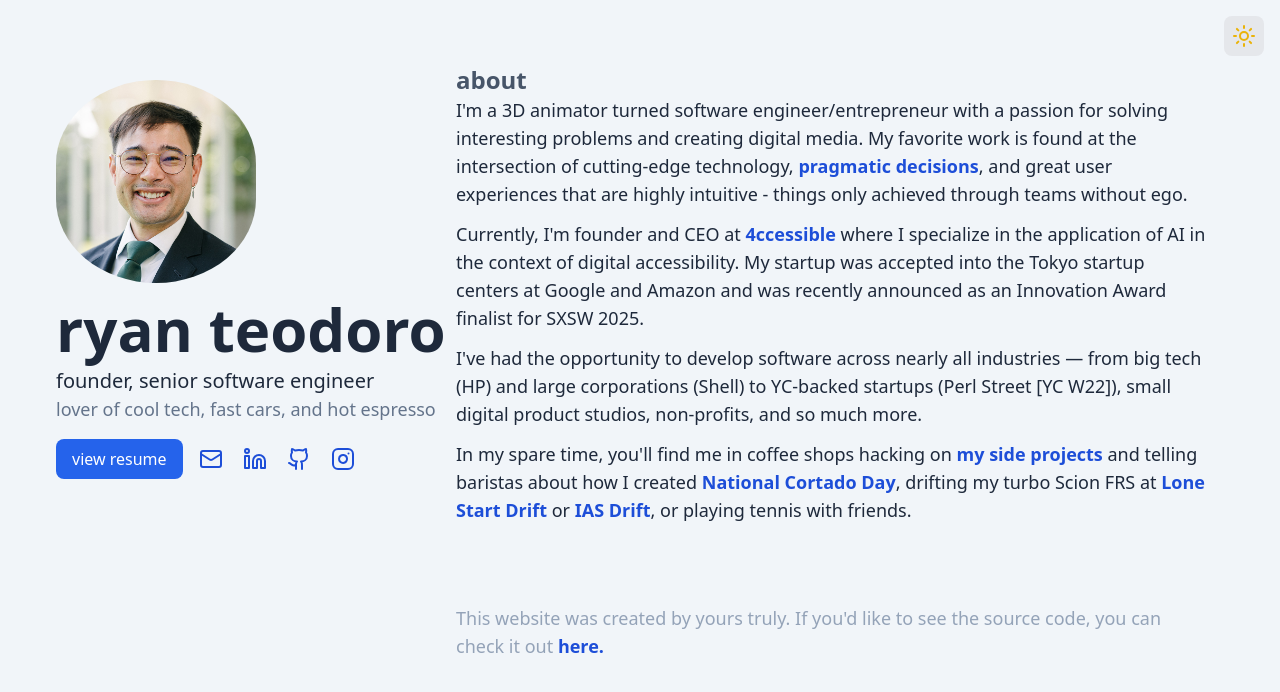
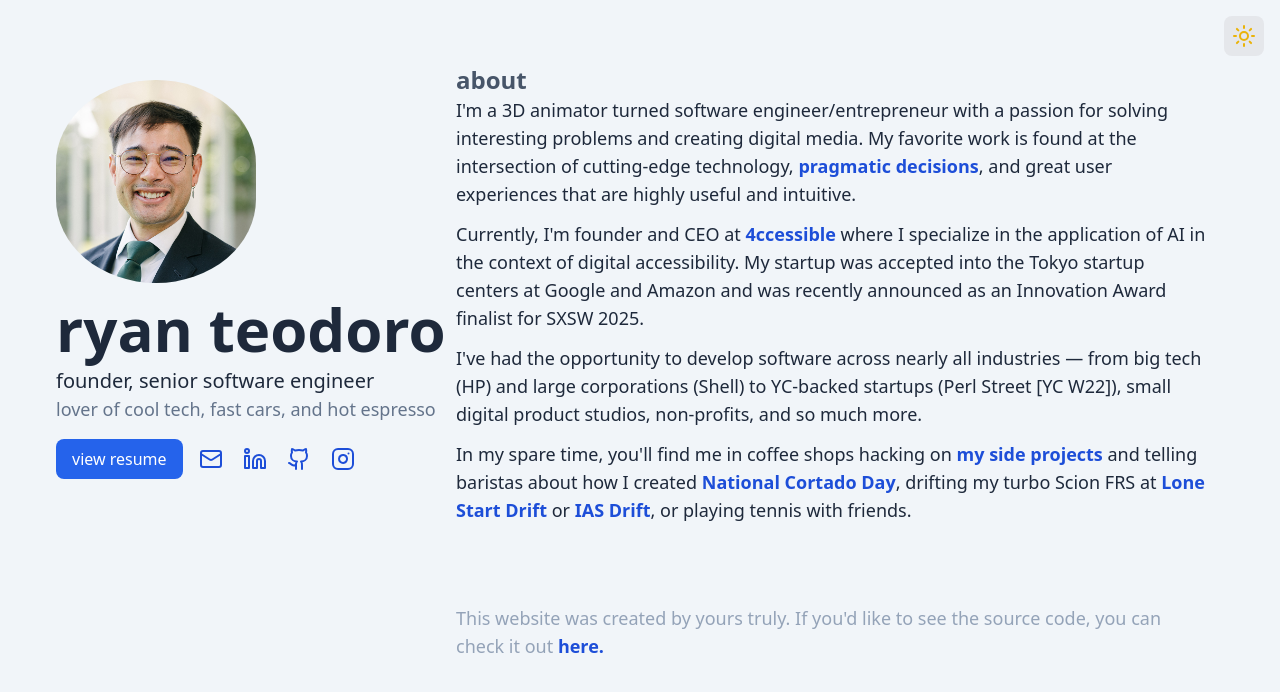
Before and after one commit to thechori/ryanteodoro.com-v2-frontend, a React (Vite) app: page / in a window 1280 px wide. Shown: the top 692 px of the page. Built offline with nearby package versions, Linux system fonts and the light colour scheme.

Commit message:
tweak about wording

```diff
--- a/src/App.tsx
+++ b/src/App.tsx
@@ -16,8 +16,7 @@ function App() {
             <a href="https://medium.com/workleap/pragmatic-software-development-59d12790e422">
               pragmatic decisions
             </a>
-            , and great user experiences that are highly intuitive - things only
-            achieved through teams without ego.
+            , and great user experiences that are highly useful and intuitive.
           </p>
           <p>
             Currently, I'm founder and CEO at{" "}
```
